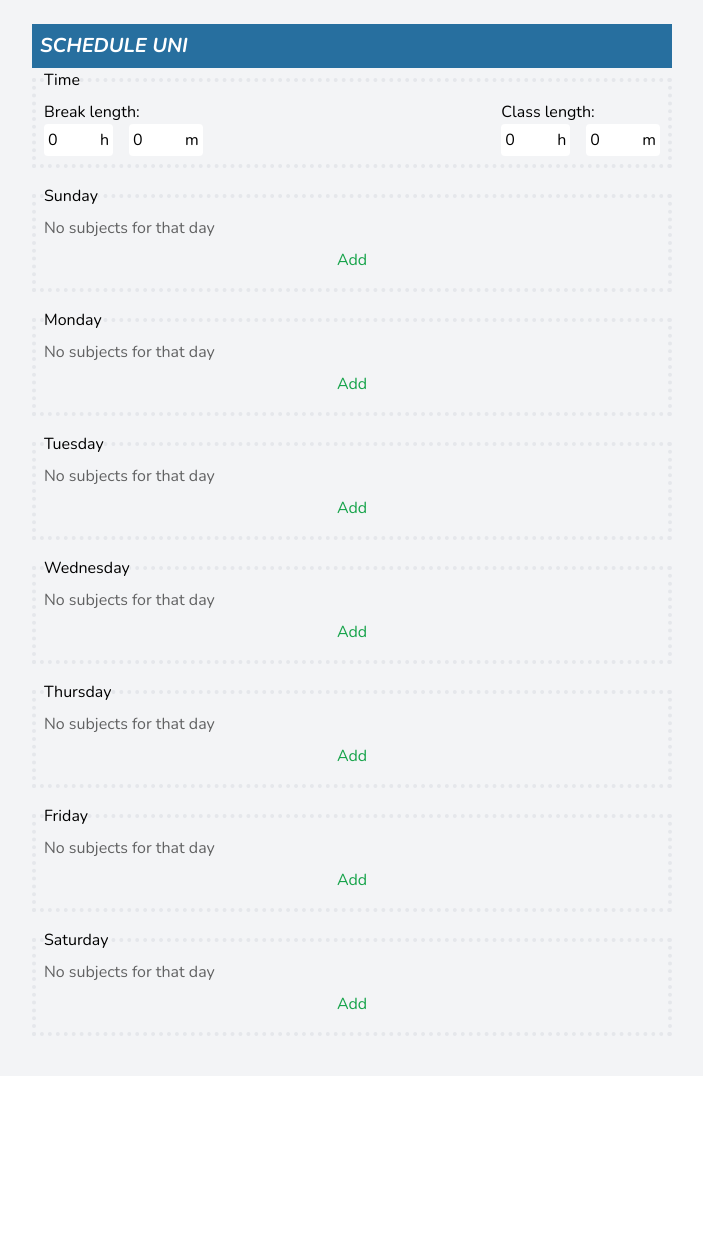
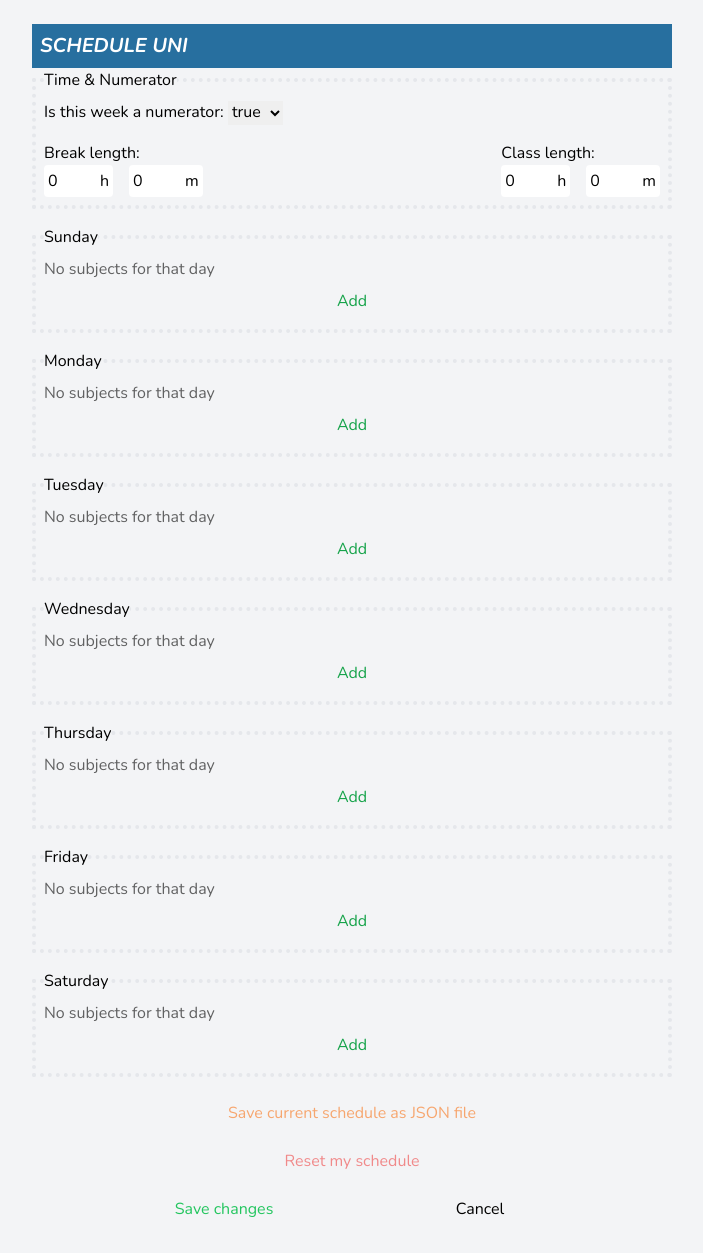
Before and after one commit to George-Al3xander/schedule, a React (Vite) app: page /#/settings in a window 1280 px wide. Shown: the whole page, without its empty margins (288-991 px from the left). Before the commit the page ends 1076 px from the top, so only its background shows below. Built offline with nearby package versions, Linux system fonts and the light colour scheme.

Commit message:
Pre final version

```diff
--- a/src/components/LandingPage.tsx
+++ b/src/components/LandingPage.tsx
@@ -11,23 +11,7 @@ import { useToday } from "../hooks/useToday";
 
 const LandingPage = () => {
     const dispatch = useDispatch();
-    const exportJson = (file: object) => {
-        const fileName = "my-file";
-        const json = JSON.stringify(file, null, 2);
-        const blob = new Blob([json], { type: "application/json" });
-        const href = URL.createObjectURL(blob);
 
-        // create "a" HTLM element with href to file
-        const link = document.createElement("a");
-        link.href = href;
-        link.download = fileName + ".json";
-        document.body.appendChild(link);
-        link.click();
-
-        // clean up "a" element & remove ObjectURL
-        document.body.removeChild(link);
-        URL.revokeObjectURL(href);
-        }
        // result.time != && result.time.breakLength && result.time.classLength && result.days.length > 0 && result.days[0].subjects.length > 0
         async function importJson(e: any) {
             const file = e.target.files[0]
@@ -35,18 +19,19 @@ const LandingPage = () => {
             fileReader.onload = event => {
                 if(event.target?.result != null && typeof event.target.result == "string") {
                     const result : typeSchedule =  JSON.parse(event.target.result);
-                    console.log(result)
-                    if(result.time && result.time.breakLength.hours && result.time.classLength.hours  && result.days.length > 0) {
-                        dispatch(setSchedule({schedule: result}))
+
+                    if(result.time != undefined && result.time.breakLength.hours != undefined && result.time.classLength.hours != undefined  && result.days.length > 0) {
+                        dispatch(setSchedule({schedule: result}));
+                        localStorage.setItem("schedule", JSON.stringify(result))
                     } else {
                         alert("Wrong json file format!")
                     }
                 }
             }
-            fileReader.onerror = error => alert("Wrong json file format!")
+            fileReader.onerror =() => alert("Wrong json file format!BROOO")
             fileReader.readAsText(file)
         }
-        const today = useToday();
+
 
 
 
--- a/src/components/Nav.tsx
+++ b/src/components/Nav.tsx
@@ -1,19 +1,24 @@
 import {NavLink} from "react-router-dom"
-
-import schedule from "../scheduleDb.json"
 import { useToday } from "../hooks/useToday"
+import { useSelector } from "react-redux";
+import { RootState } from "../redux/store";
 
 
 const Nav = () => {
     const today = useToday();
-    const isDayOff = schedule.days[today.getDay()].subjects ? false :  true
+    const {schedule} = useSelector((state: RootState) => state.mainStates)
+    const isDayOff = schedule!.days[today.getDay()].subjects ? false :  true
     const navLinkStyles = "border-2 py-2 px-4 basis-[100%] text-center bg-primary text-accent transition-all duration-500";
+    const isWeekOff = schedule!.days.filter((day) => day.subjects).length == 0
+
+
 
     return(<nav className="mb-4">
         <ul className="flex gap-2 justify-between font-bold text-lg">
             <NavLink className={navLinkStyles} to={"/"}>Now</NavLink>
             {isDayOff ? <div className={navLinkStyles + " opacity-60 cursor-not-allowed"}>Today</div> : <NavLink className={navLinkStyles} to={"/today"}>Today</NavLink>}
-            <NavLink className={navLinkStyles} to={"/week"}>Week</NavLink>
+            {isWeekOff ? <div className={navLinkStyles + " opacity-60 cursor-not-allowed"}>Week</div> :  <NavLink className={navLinkStyles} to={"/week"}>Week</NavLink>}
+
         </ul>
     </nav>)
 }
--- a/src/components/Settings.tsx
+++ b/src/components/Settings.tsx
@@ -1,5 +1,9 @@
 import {useState, useEffect} from "react"
 import { typeSchedule } from "../types/types";
+import { useDispatch, useSelector } from "react-redux";
+import { RootState } from "../redux/store";
+import { useNavigate } from "react-router-dom";
+import { setSchedule } from "../redux/mainStates";
 
 
 
@@ -8,20 +12,53 @@ const Settings = () => {
     const blankSchedule : typeSchedule = {time: {breakLength: {hours: 0, minutes: 0}, classLength: {hours: 0, minutes: 0}},days: [{},{},{},{},{},{},{}]};
     const localStorageItem = JSON.parse(localStorage.getItem('schedule')!);
     const [formSchedule, setFormSchedule] = useState<typeSchedule>(localStorageItem ? localStorageItem : blankSchedule)
-    const handleChange = (e: React.ChangeEvent<HTMLInputElement>) => {
+    const {schedule} = useSelector((state: RootState) => state.mainStates);
+    const navigate = useNavigate();
+    const dispatch = useDispatch();
+
+    const handleChange = (e: React.ChangeEvent<HTMLInputElement | HTMLSelectElement>) => {
         const name = e.target.name.split('-')
         const value = e.target.value;
-        if(name.length > 0) {
+
         if(name[0] == "time") {
             if(name[1] == "breakLength") {
                 setFormSchedule({...formSchedule, time: {...formSchedule.time, breakLength: {...formSchedule.time.breakLength, [name[2]]: +value}}})
             } else {
                 setFormSchedule({...formSchedule, time: {...formSchedule.time, classLength: {...formSchedule.time.classLength, [name[2]]: +value}}})
             }
+        } else if(name[0] == "subj") {
+            const dayIndex = +name[1];
+            const subjIndex = +name[2];
+
+            let tempArray = {...formSchedule};
+            let subj = tempArray.days[dayIndex].subjects![subjIndex];
+
+           if(name[3] == "time") {
+                if(name[4] == "hours") {
+                    subj.time.hours = +value;
                 } else {
-
+                    subj.time.minutes = +value;
+                }
+           } else if(name[3] == "name") {
+                subj.name = value.trim();
+           } else if(name[3] == "numerator") {
+            console.log(value)
+                if(value != "none") {
+                    if(value == "true") {
+                        subj.isNumerator = true
+                    } else if(value == "false") {
+                        subj.isNumerator = false
+                    }
+                } else {
+                    delete subj.isNumerator
                 }
            }
+           tempArray.days[dayIndex].subjects![subjIndex] = subj
+           setFormSchedule(tempArray)
+        } else if(name[0] == "numerator") {
+            //localStorage.getItem("isNumerator")
+        }
+
     }
     const addEmptySubject = (index: number) => {
         let tempArray = {...formSchedule};
@@ -30,20 +67,58 @@ const Settings = () => {
         } else {
             tempArray.days[index].subjects = [{name: "", time: {hours: 0, minutes: 0}}]
         }
-        console.log(tempArray)
         setFormSchedule(tempArray)
+    }
+
+    const deleteSubject = (dayIndex:number, subjIndex:number) => {
+        let tempArray = {...formSchedule};
+        let tempSubjects = tempArray.days[dayIndex].subjects;
+        tempSubjects = tempSubjects?.filter((subj,index) => index != subjIndex)
+        if(tempSubjects?.length == 0) {
+           delete tempArray.days[dayIndex].subjects
+        } else {
+            tempArray.days[dayIndex].subjects = tempSubjects
+
+        }
+        setFormSchedule(tempArray)
+
+    }
+    const exportJson = (file: typeSchedule) => {
+        const fileName = "my-file";
+        const json = JSON.stringify(file, null, 2);
+        const blob = new Blob([json], { type: "application/json" });
+        const href = URL.createObjectURL(blob);
+
+        // create "a" HTLM element with href to file
+        const link = document.createElement("a");
+        link.href = href;
+        link.download = fileName + ".json";
+        document.body.appendChild(link);
+        link.click();
+
+        // clean up "a" element & remove ObjectURL
+        document.body.removeChild(link);
+        URL.revokeObjectURL(href);
         }
     useEffect(() => {
         //console.log(formSchedule)
     }, [formSchedule])
     return(<form onSubmit={(e) => e.preventDefault()}>
         <fieldset className="border-dotted border-4 p-2 mb-4">
-            <legend>Time</legend>
+            <legend>Time & Numerator</legend>
+            <div className="flex flex-col">
+                <div className="mb-4">
+                    <label htmlFor="">Is this week a numerator: </label>
+                    <select onChange={handleChange} name="numerator" id="">
+                        <option value="true">true</option>
+                        <option value="false">false</option>
+                    </select>
+                </div>
                 <div className="flex justify-between">
                     <div>
                         <label>Break length: </label>
                         <div className="flex gap-4">
-                        <span className="bg-accent p-1 rounded"><input name="time-breakLength-hours" onChange={(handleChange)} defaultValue={formSchedule.time.breakLength.hours} type="number" min={0} max={23}/>h</span>
+                            <span className="bg-accent p-1 rounded"><input name="time-breakLength-hours" onChange={handleChange} defaultValue={formSchedule.time.breakLength.hours} type="number" min={0} max={23}/>h</span>
                             <span className="bg-accent p-1 rounded"><input name="time-breakLength-minutes" onChange={handleChange} defaultValue={formSchedule.time.breakLength.minutes} type="number" min={0} max={60}/>m</span>
                         </div>
                     </div>
@@ -55,28 +130,29 @@ const Settings = () => {
                         </div>
                     </div>
                 </div>
+            </div>
         </fieldset>
         {formSchedule.days.map((day, index) => {
             return <fieldset className="border-dotted border-4 p-2 mb-4">
                     <legend>{dayNames[formSchedule.days.indexOf(day)]}</legend>
-                    {day.subjects != undefined ? day.subjects.map((subj) => {
+                    {day.subjects != undefined ? day.subjects.map((subj, index) => {
                         return <div className="flex gap-2 border-y-2 border-t-primary mb-2 py-2">
-                            <input className="basis-[100%]" placeholder="Class name" defaultValue={subj.name} type="text" />
+                            <input  onChange={handleChange} name={`subj-${formSchedule.days.indexOf(day)}-${index}-name`}   className="basis-[100%]" placeholder="Class name" defaultValue={subj.name} type="text" />
                             <div  className="basis-[100%]">
                                 <label>Time: </label>
-                                <span className="bg-accent p-1 rounded"><input name="time-breakLength-hours" onChange={(handleChange)} defaultValue={subj.time.hours} type="number" min={0} max={23}/>h</span>
-                                <span className="bg-accent p-1 rounded"><input name="time-breakLength-minutes" onChange={handleChange} defaultValue={subj.time.minutes} type="number" min={0} max={60}/>m</span>
+                                <span className="bg-accent p-1 rounded"><input  name={`subj-${formSchedule.days.indexOf(day)}-${index}-time-hours`} onChange={handleChange} defaultValue={subj.time.hours} type="number" min={0} max={23}/>h</span>
+                                <span className="bg-accent p-1 rounded"><input  name={`subj-${formSchedule.days.indexOf(day)}-${index}-time-minutes`} onChange={handleChange} defaultValue={subj.time.minutes} type="number" min={0} max={60}/>m</span>
                             </div>
 
                             <div  className="basis-[100%]">
                                 <label htmlFor="">Numerator: </label>
-                                <select name="numerator" id="">
-                                    <option >None</option>
+                                <select name={`subj-${formSchedule.days.indexOf(day)}-${index}-numerator`} onChange={handleChange}  id="">
+                                    <option value="none">None</option>
                                     <option value="true">True</option>
                                     <option value="false">False</option>
                                 </select>
                             </div>
-                            <svg  className="basis-[100%] max-w-[1.5rem]" xmlns="http://www.w3.org/2000/svg" viewBox="0 0 24 24"><path d="M19,4H15.5L14.5,3H9.5L8.5,4H5V6H19M6,19A2,2 0 0,0 8,21H16A2,2 0 0,0 18,19V7H6V19Z" /></svg>
+                            <svg onClick={() => deleteSubject(formSchedule.days.indexOf(day), index)}  className="basis-[100%] max-w-[1.5rem]" xmlns="http://www.w3.org/2000/svg" viewBox="0 0 24 24"><path d="M19,4H15.5L14.5,3H9.5L8.5,4H5V6H19M6,19A2,2 0 0,0 8,21H16A2,2 0 0,0 18,19V7H6V19Z" /></svg>
                         </div>
                     }) : <h2 className="opacity-60">No subjects for that day</h2>}
                     <div className="flex py-2">
@@ -84,6 +160,20 @@ const Settings = () => {
                     </div>
                 </fieldset>
         })}
+            <div className="flex flex-col gap-2">
+                <button onClick={() => exportJson(schedule!)} disabled={localStorageItem ? false : true} className="text-orange-500 hover:bg-orange-500 hover:text-accent w-[25rem] p-2 rounded mx-auto  disabled:opacity-60 transition-all duration-500">Save current schedule as JSON file</button>
+                <button onClick={() => {
+                    localStorage.removeItem("schedule")
+                    navigate("/")
+                }} disabled={localStorageItem ? false : true} className="text-red-500 hover:bg-red-500 hover:text-accent w-[25rem] p-2 rounded mx-auto  disabled:opacity-60 transition-all duration-500">Reset my schedule</button>
+                <div className="flex justify-center gap-4">
+                    <button onClick={() => {
+                        localStorage.setItem("schedule", JSON.stringify(formSchedule))
+                        dispatch(setSchedule({schedule: formSchedule}))
+                    }} className="text-green-500 hover:bg-green-500 hover:text-accent w-[15rem] p-2 rounded transition-all duration-500">Save changes</button>
+                    <button onClick={() => navigate("/")} className="hover:bg-black hover:text-accent w-[15rem] p-2 rounded transition-all duration-500">Cancel</button>
+                </div>
+            </div>
     </form>)
 }
 
--- a/src/components/Week.tsx
+++ b/src/components/Week.tsx
@@ -1,11 +1,21 @@
-import schedule from "../scheduleDb.json"
-
+import {useEffect} from "react"
+import { useSelector } from "react-redux";
 import DisplayTime from "./DisplayTime";
+import { RootState } from "../redux/store";
+import { useNavigate } from "react-router-dom";
 
 const Week = () => {
-    const dayNames = ["Sunday", "Monday", "Tuesday", "Wednesday", "Thursday", "Friday", "Saturday"];
-   const weekScheduleIndex = schedule.days.map((subj, index) => ({...subj,index}))
-   const weekSchedule = weekScheduleIndex.filter((subj) => Object.keys(subj).length > 1)
+   const dayNames = ["Sunday", "Monday", "Tuesday", "Wednesday", "Thursday", "Friday", "Saturday"];
+   const {schedule} = useSelector((state: RootState) => state.mainStates)
+   const weekScheduleIndex = schedule!.days.map((subj, index) => ({...subj,index}))
+   const weekSchedule = weekScheduleIndex.filter((subj) => Object.keys(subj).length > 1);
+   const navigate = useNavigate();
+   useEffect(() =>{
+       if(weekSchedule.length == 0) {
+           navigate("/")
+       }
+   }, [])
+
     return (<table className="w-[100%] ">
         <thead>
             <tr className="flex text-left bg-primary text-accent p-2 italic opacity-80 border-primary px-2">
@@ -24,7 +34,7 @@ const Week = () => {
                 </tr>
                 <tr className="flex flex-col gap-2 py-2">
                     {day.subjects?.map((subj) => {
-                        return <tr className={`flex ${day.subjects.indexOf(subj) != 0 ? "border-t-2" : ""} border-secondary`}>
+                        return <tr className={`flex ${day.subjects!.indexOf(subj) != 0 ? "border-t-2" : ""} border-secondary`}>
                             <td className="basis-[100%]"></td>
                             <td className="basis-[100%]">{<DisplayTime hours={subj.time.hours} minutes={subj.time.minutes}/>}</td>
                             <td className="basis-[100%]">{subj.name}</td>
```
Lines whose indentation alone changed are shown as unchanged.
